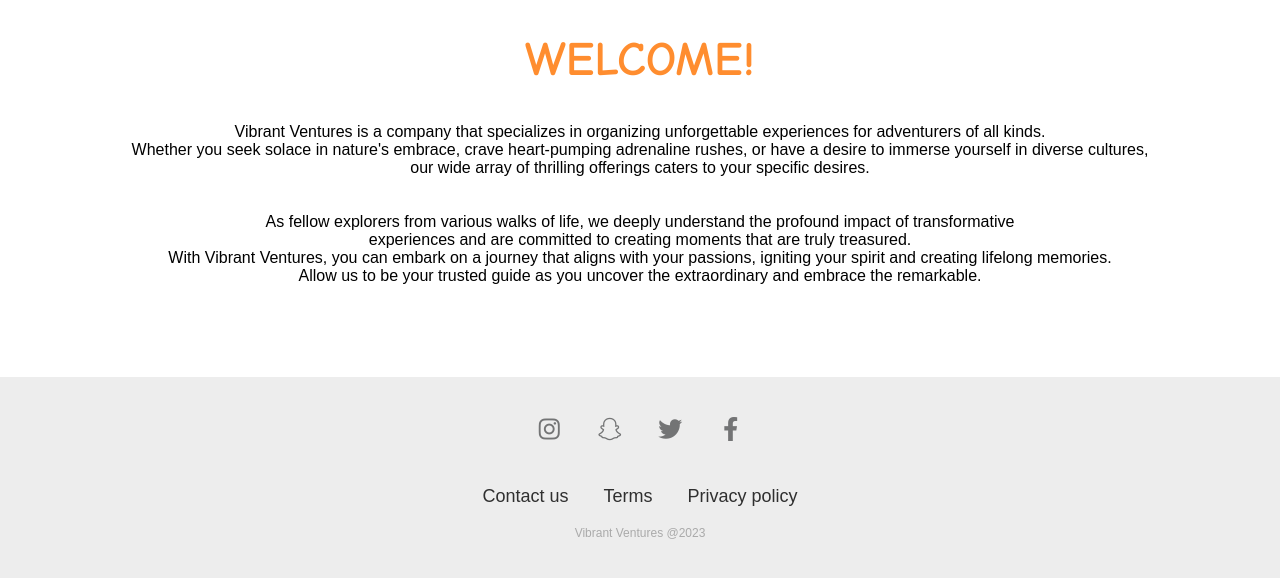
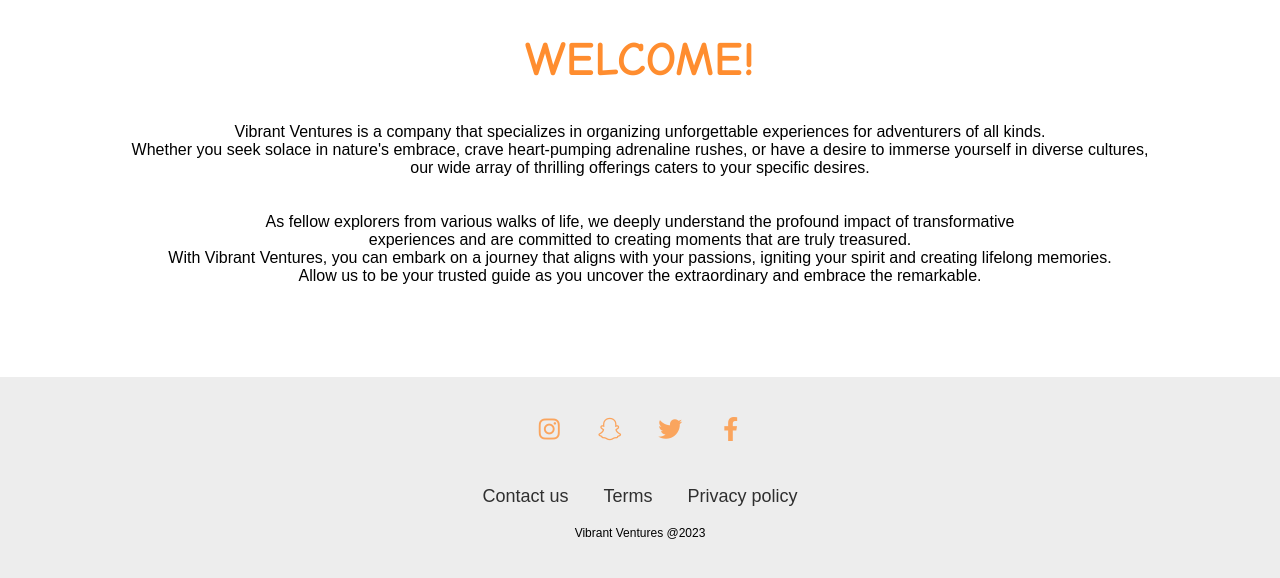
Before and after one commit to Jakait/vibrantventuresG4, a plain HTML site: page index.html in a window 1280 px wide. Shown: the part 822-1400 px from the top of the page. Drawn offline with Linux system fonts and the light colour scheme.

Commit message:
Update style.css
Changed some colors

```diff
--- a/style.css
+++ b/style.css
@@ -142,7 +142,7 @@ span
 {
     text-align: center;
     padding-bottom: 25px;
-    color: #4b4c4d;
+    color: #FF8D2F;
 }
 .footer .social a
 {
@@ -155,11 +155,6 @@ span
     text-align: center;
     margin: 0 8px;
     opacity: 0.75;
-}
-.footer .social a:hover
-{
-    color: #FF8D2F;
-
 }
 .footer ul
 {
@@ -191,7 +186,7 @@ span
     margin-top: 15px;
     text-align: center;
     font-size: 12px;
-    color: #aaa;
+    color: #000;
 }
 @media (min-aspect-ratio: 16/9)
 {
```
